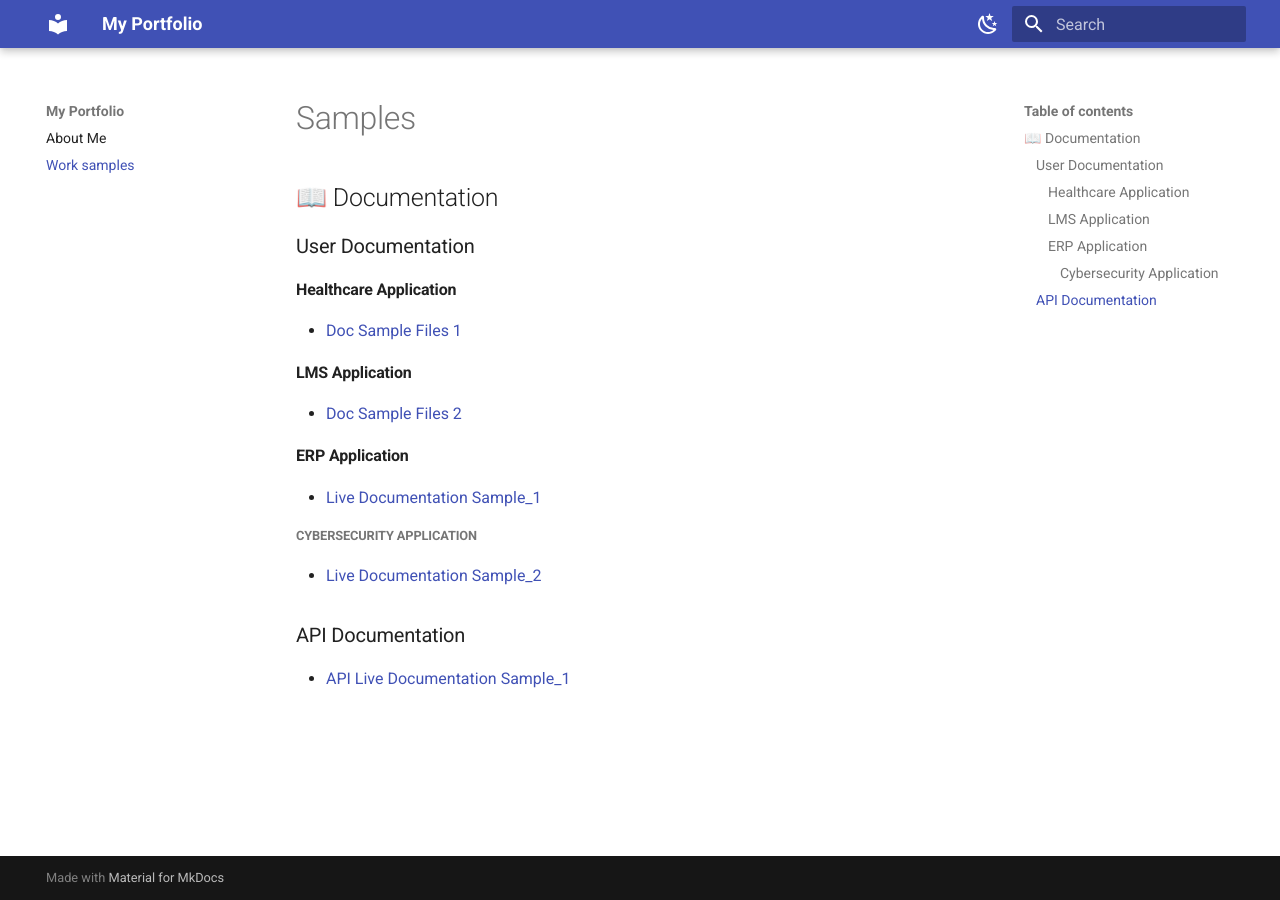
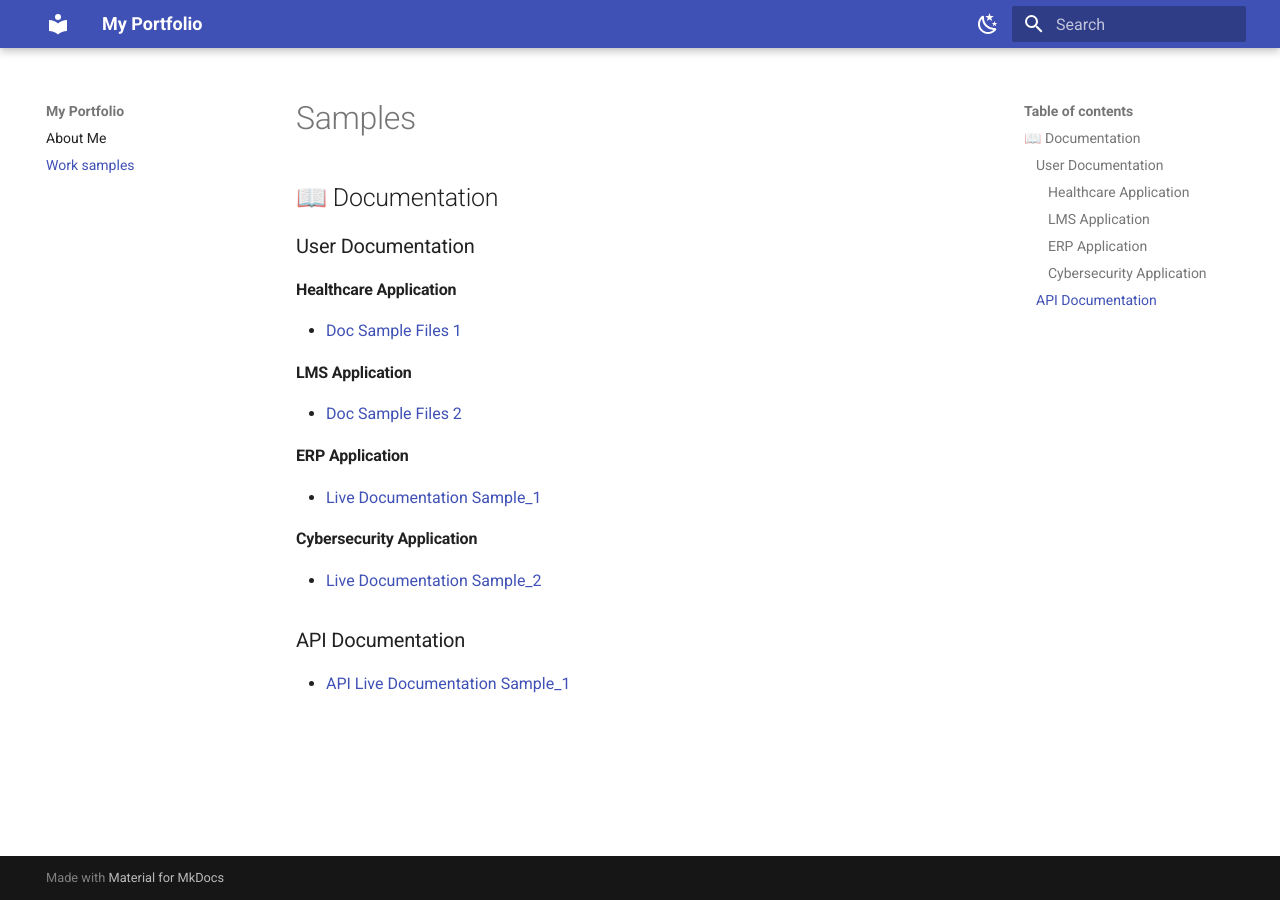
Before and after one commit to srucreative-br/worksamples, an MkDocs documentation site: the page built from docs/README.md, in a window 1280 px wide. Built offline with MkDocs 1.6.1 and Material for MkDocs 9.7.7, drawn with Linux system fonts in a browser that asks for light colours.

```diff
--- a/docs/README.md
+++ b/docs/README.md
@@ -12,7 +12,7 @@
 #### ERP Application
 - [Live Documentation Sample_1](https://docs.infor.com/se/12.3.02.x/en-us/secuhelp/default.html)
 
-##### Cybersecurity Application
+#### Cybersecurity Application
 - [Live Documentation Sample_2](https://support.netenrich.com/hc/en-us/articles/29502168002077-Aug-2025)
 
 ### API Documentation
```
